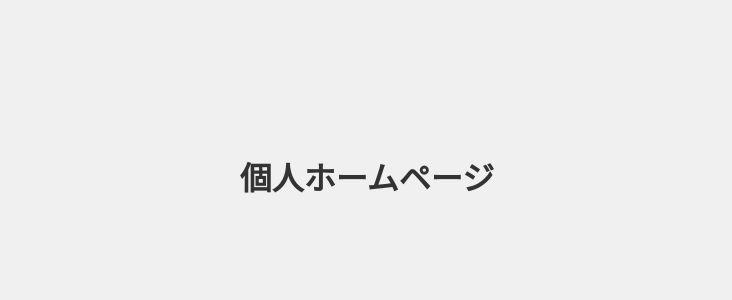
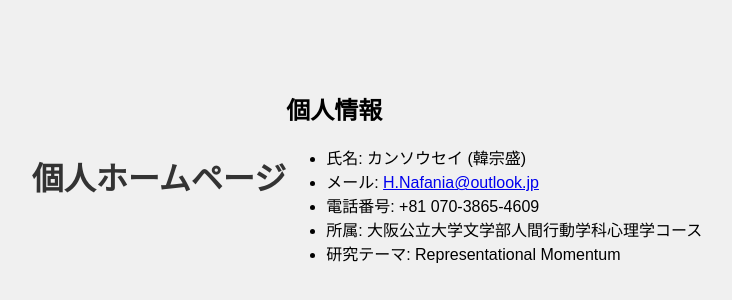
Before and after one commit to H-Nafania/github.io, a plain HTML site: page index.html in a window 1280 px wide. Shown: the part 224-524 px from the top of the page, without its empty margins (273-1005 px from the left). Drawn offline with Linux system fonts and the light colour scheme.

Commit message:
Update index.html

```diff
--- a/index.html
+++ b/index.html
@@ -22,5 +22,15 @@
 </head>
 <body>
     <h1>個人ホームページ</h1>
+    <div>
+        <h2>個人情報</h2>
+        <ul>
+            <li>氏名: カンソウセイ (韓宗盛)</li>
+            <li>メール: <a href="mailto:H.Nafania@outlook.jp">H.Nafania@outlook.jp</a></li>
+            <li>電話番号: +81 070-3865-4609</li>
+            <li>所属: 大阪公立大学文学部人間行動学科心理学コース</li>
+            <li>研究テーマ: Representational Momentum</li>
+        </ul>
+    </div>
 </body>
 </html>
```
